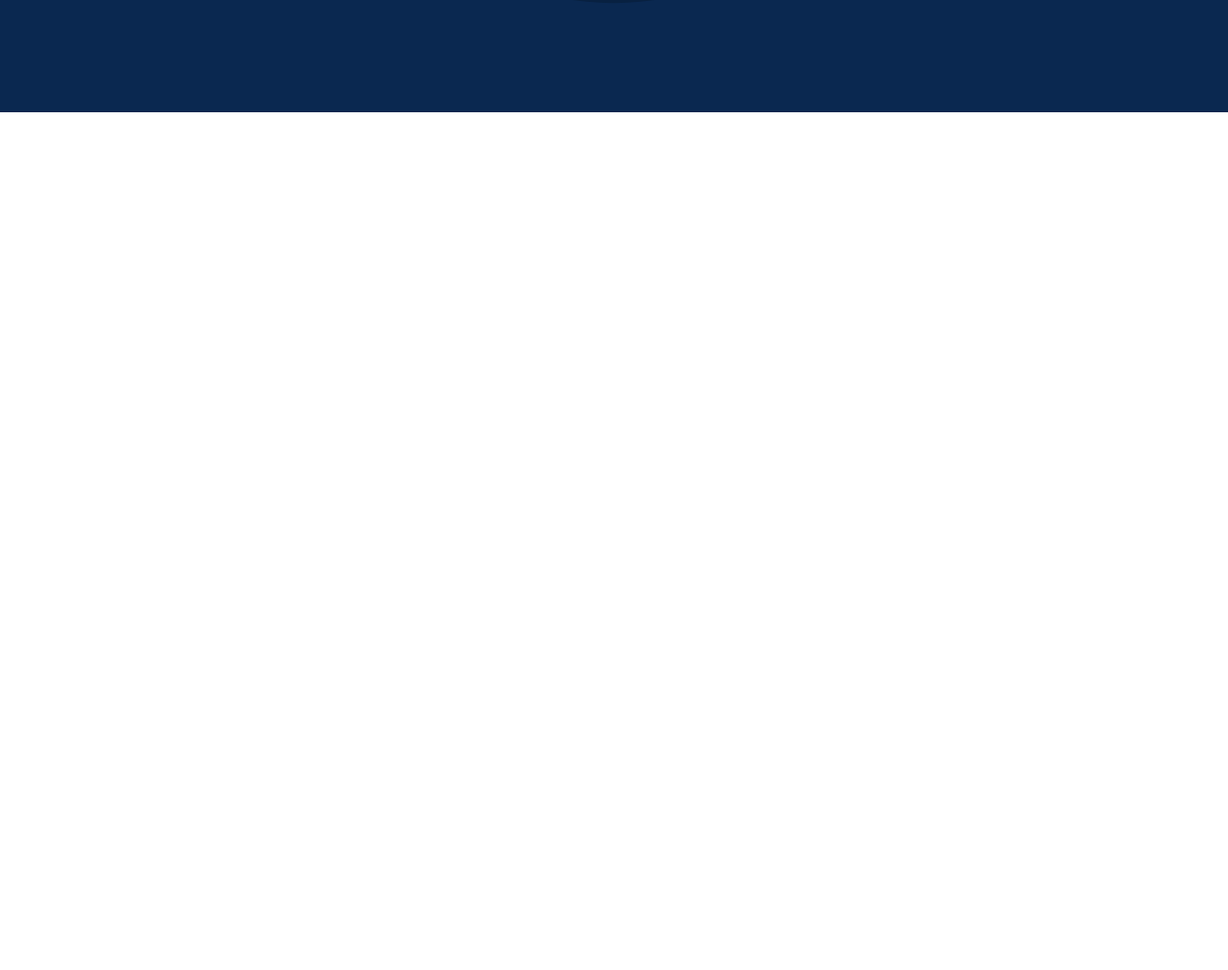
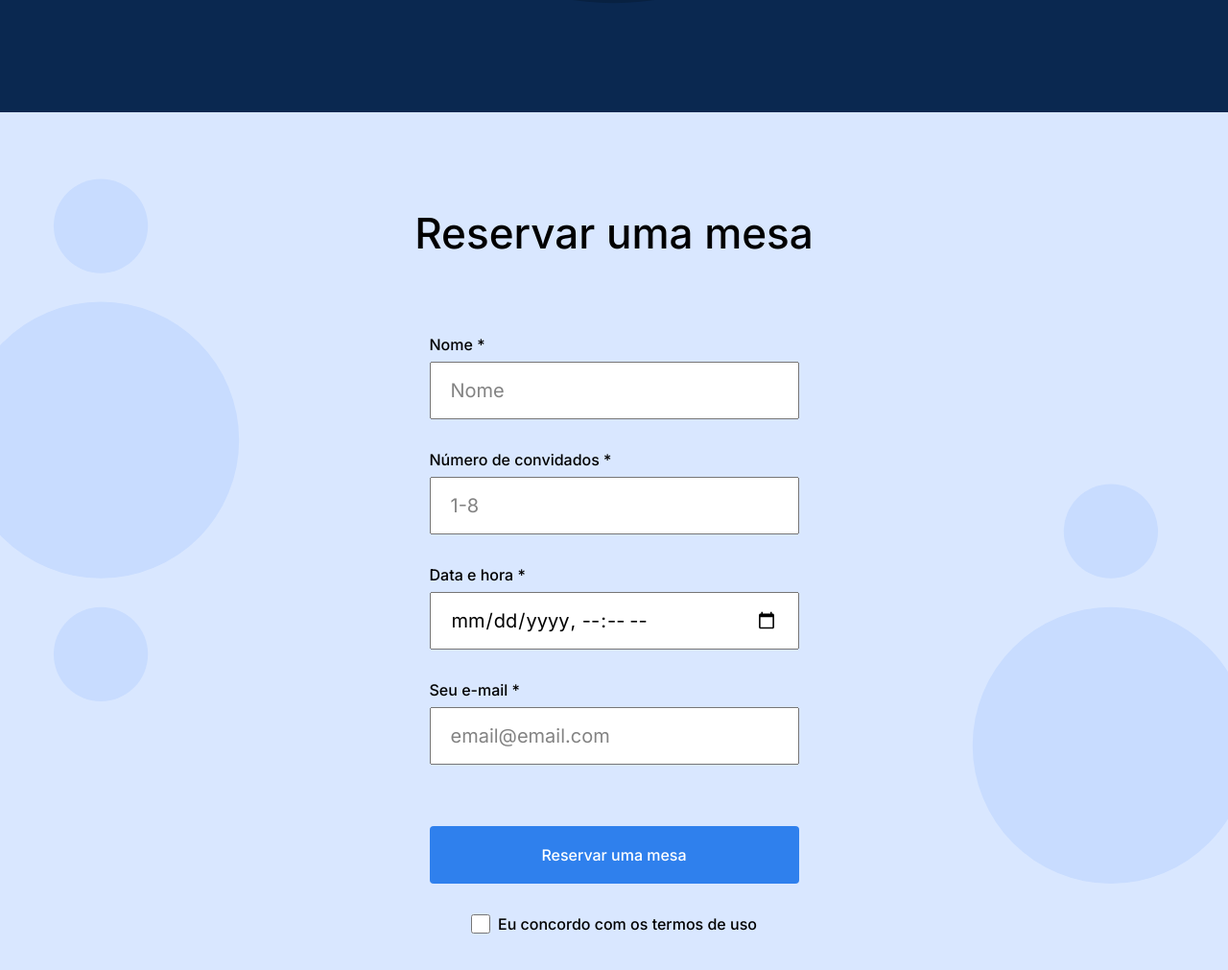
Before and after one commit to britoosvaldo/web_project_coffeeshop, a plain HTML site: page index.html in a window 1280 px wide. Shown: the part 1483-2494 px from the top of the page at 96% size. Before the commit the page ends 1600 px from the top, so only its background shows below. Drawn offline with Linux system fonts and the light colour scheme.

Commit message:
Nova atualização do projeto

```diff
--- a/index.html
+++ b/index.html
@@ -51,9 +51,11 @@
           class="header__image"
         />
         <section id="header__footer" class="header__footer">
-          <p class="header__paragraph">Horários:</p>
-          <p class="header__paragraph">Segunda a sexta (10:00 – 19:00)</p>
-          <p class="header__paragraph">Sábado a domingo (11:00 a 18:00)</p>
+          <div>
+            <p class="header__paragraph">Horários:</p>
+            <p class="header__paragraph">Segunda a sexta (10:00 – 19:00)</p>
+            <p class="header__paragraph">Sábado a domingo (11:00 a 18:00)</p>
+          </div>
           <p class="header__paragraph">
             200 Sucess Avenue, a cidade da Triple Peaks
           </p>
@@ -98,7 +100,59 @@
           </div>
         </section>
 
-        <section id="reservation" class="reservation"></section>
+        <section id="reservation" class="reservation">
+          <h2 class="reservation__title">Reservar uma mesa</h2>
+          <form class="form reservation__form">
+            <fieldset class="form__fieldset">
+              <label for="name" class="form__label"
+                >Nome *
+                <input
+                  type="text"
+                  class="form__input"
+                  id="name"
+                  placeholder="Nome"
+                  required
+                />
+              </label>
+
+              <label for="number" class="form__label"
+                >Número de convidados *
+                <input
+                  type="number"
+                  class="form__input"
+                  min="1"
+                  max="8"
+                  id="number"
+                  placeholder="1-8"
+                />
+              </label>
+
+              <label for="date" class="form__label"
+                >Data e hora *
+                <input type="datetime-local" class="form__input" id="date" />
+              </label>
+
+              <label for="email" class="form__label"
+                >Seu e-mail *
+                <input
+                  type="email"
+                  class="form__input"
+                  id="email"
+                  placeholder="email@email.com"
+                />
+              </label>
+
+              <button type="submit" class="form__button">
+                Reservar uma mesa
+              </button>
+
+              <label for="checkbox" class="form__label form__label_checkbox">
+                <input type="checkbox" class="form__checkbox" id="checkbox" />
+                Eu concordo com os termos de uso
+              </label>
+            </fieldset>
+          </form>
+        </section>
       </main>
 
       <footer class="footer"></footer>
--- a/pages/index.css
+++ b/pages/index.css
@@ -93,12 +93,14 @@ body {
 
 .header__footer {
   margin: auto 80px 40px 80px;
-
   font-family: "Inter";
   font-weight: 500;
   font-size: 16px;
   line-height: 20px;
   color: #838383;
+  display: flex;
+  justify-content: space-between;
+  align-items: flex-end;
 }
 
 .header__paragraph {
@@ -116,6 +118,7 @@ body {
   position: relative;
   min-height: 720px;
   max-height: 800px;
+  box-sizing: border-box;
 }
 
 .recipes__title {
@@ -169,3 +172,92 @@ body {
   justify-content: space-between;
   width: 100%;
 }
+
+.reservation {
+  background-image: url(../images/background_reservation.svg);
+  background-color: #d9e7ff;
+  background-size: cover;
+  background-repeat: no-repeat;
+  background-position: center;
+  padding: 100px 80px 120px;
+  text-align: center;
+}
+
+.reservation__title {
+  font-family: "Inter";
+  font-weight: 500;
+  font-size: 44px;
+  line-height: 52px;
+  margin: 0 auto 80px;
+}
+
+.form {
+  max-width: 385px;
+}
+
+.reservation__form {
+  margin: 0 auto;
+}
+
+.form__fieldset {
+  box-sizing: border-box;
+  padding: 0;
+  border: 0;
+  margin: 0;
+}
+
+.form__input {
+  height: 60px;
+  padding: 15px 20px;
+  box-sizing: border-box;
+  width: 100%;
+  font-family: "Inter";
+  font-size: 20px;
+  line-height: 30px;
+}
+
+.form__input::placeholder {
+  color: #838383;
+}
+
+.form__label {
+  display: flex;
+  flex-direction: column;
+  align-items: flex-start;
+  gap: 8px;
+  margin-bottom: 32px;
+  font-family: "Inter";
+  font-weight: 500;
+  font-size: 16px;
+  line-height: 20px;
+}
+
+.form__button {
+  border-radius: 4px;
+  height: 60px;
+  width: 100%;
+  border: none;
+  background-color: #2f80ed;
+  color: #ffffff;
+  font-family: "Inter";
+  font-weight: 500;
+  font-size: 16px;
+  line-height: 20px;
+  margin-top: 32px;
+  margin-bottom: 32px;
+}
+
+.form__button:hover {
+  opacity: 70%;
+}
+
+.form__checkbox {
+  width: 20px;
+  height: 20px;
+}
+
+.form__label_checkbox {
+  flex-direction: row;
+  align-items: center;
+  justify-content: center;
+}
```
